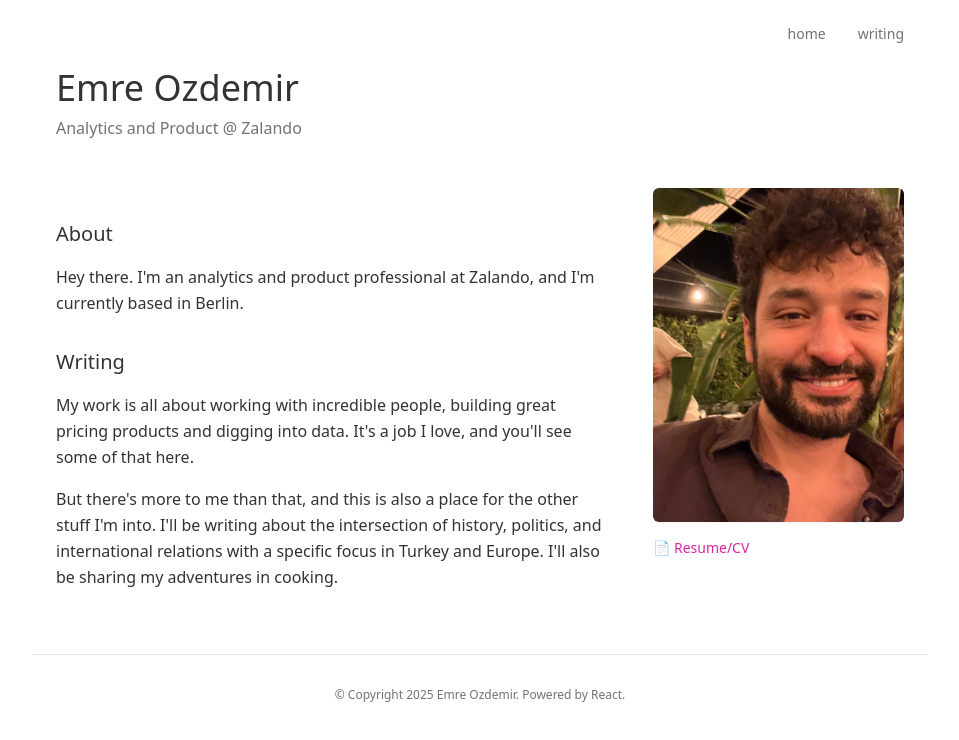
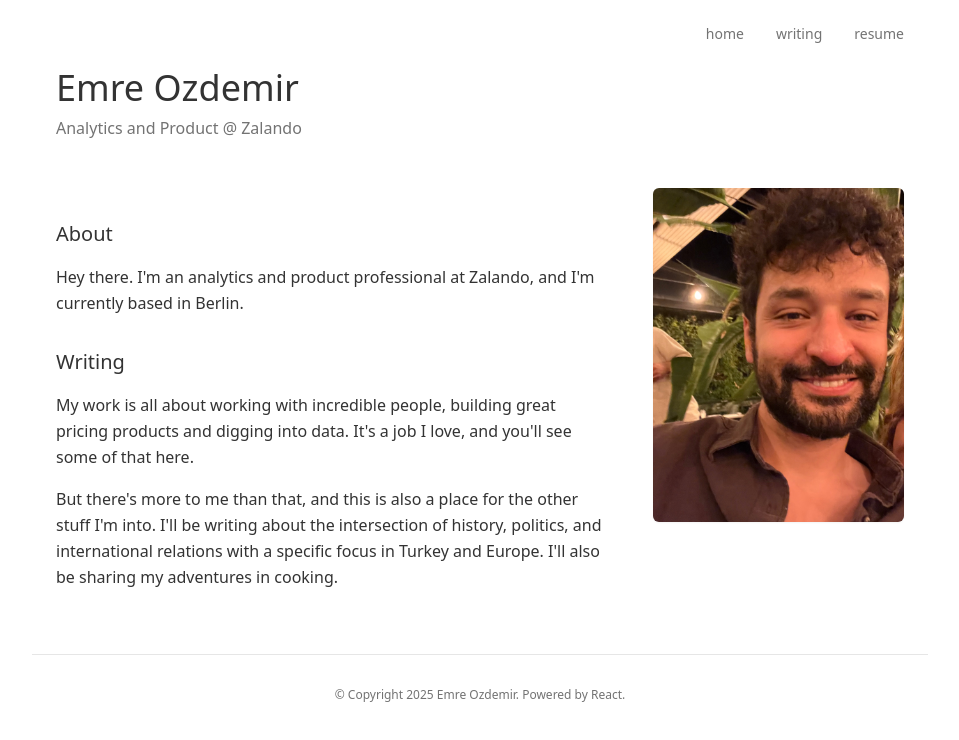
Before and after one commit to emrozd/personal-website, a React (Vite) app: page / in a window 1280 px wide. Shown: the top 740 px of the page, without its empty margins (160-1119 px from the left). Built offline with nearby package versions, Linux system fonts and the light colour scheme.

Commit message:
Update navigation and remove resume link
Removed the Resume/CV link from the homepage and added a new navigation tab labeled "resume" that links to the Google Drive document.

```diff
--- a/src/pages/Index.tsx
+++ b/src/pages/Index.tsx
@@ -8,6 +8,7 @@ const Index = () => {
           <div className="flex justify-end space-x-8 text-sm">
             <Link to="/" className="text-muted-foreground hover:text-primary transition-colors">home</Link>
             <Link to="/writing" className="text-muted-foreground hover:text-primary transition-colors">writing</Link>
+            <a href="https://drive.google.com/file/d/15eSE0XHL9lSEnxP8VQ9lR9mnLRelNRUi/view" target="_blank" rel="noopener noreferrer" className="text-muted-foreground hover:text-primary transition-colors">resume</a>
           </div>
         </div>
       </nav>
@@ -23,12 +24,9 @@ const Index = () => {
         <div className="grid grid-cols-1 lg:grid-cols-3 gap-12">
           {/* Left Column - Content */}
           <div className="lg:col-span-2 space-y-8">
-            {/* Profile Image and Resume - Mobile */}
-            <div className="lg:hidden flex flex-col items-center space-y-4 mb-8">
+            {/* Profile Image - Mobile */}
+            <div className="lg:hidden flex justify-center mb-8">
               <img src="/lovable-uploads/5ce97e7d-dfcc-48fc-aff9-a554c5d9a269.png" alt="Profile" className="w-48 h-48 rounded-full object-cover" />
-              <a href="https://drive.google.com/file/d/15eSE0XHL9lSEnxP8VQ9lR9mnLRelNRUi/view" target="_blank" rel="noopener noreferrer" className="inline-flex items-center text-primary hover:underline font-medium">
-                📄 Resume/CV
-              </a>
             </div>
 
             {/* About Section */}
@@ -66,13 +64,10 @@ const Index = () => {
 
           </div>
 
-          {/* Right Column - Profile Image and Resume - Desktop */}
+          {/* Right Column - Profile Image - Desktop */}
           <div className="hidden lg:block">
-            <div className="sticky top-8 space-y-4">
+            <div className="sticky top-8">
               <img src="/lovable-uploads/5ce97e7d-dfcc-48fc-aff9-a554c5d9a269.png" alt="Profile" className="w-full max-w-xs rounded-lg object-cover shadow-sm" />
-              <a href="https://drive.google.com/file/d/15eSE0XHL9lSEnxP8VQ9lR9mnLRelNRUi/view" target="_blank" rel="noopener noreferrer" className="inline-flex items-center text-primary hover:underline font-medium text-sm">
-                📄 Resume/CV
-              </a>
             </div>
           </div>
         </div>
--- a/src/pages/Writing.tsx
+++ b/src/pages/Writing.tsx
@@ -9,6 +9,7 @@ const Writing = () => {
           <div className="flex justify-end space-x-8 text-sm">
             <Link to="/" className="text-muted-foreground hover:text-primary transition-colors">home</Link>
             <Link to="/writing" className="text-muted-foreground hover:text-primary transition-colors">writing</Link>
+            <a href="https://drive.google.com/file/d/15eSE0XHL9lSEnxP8VQ9lR9mnLRelNRUi/view" target="_blank" rel="noopener noreferrer" className="text-muted-foreground hover:text-primary transition-colors">resume</a>
           </div>
         </div>
       </nav>
```
